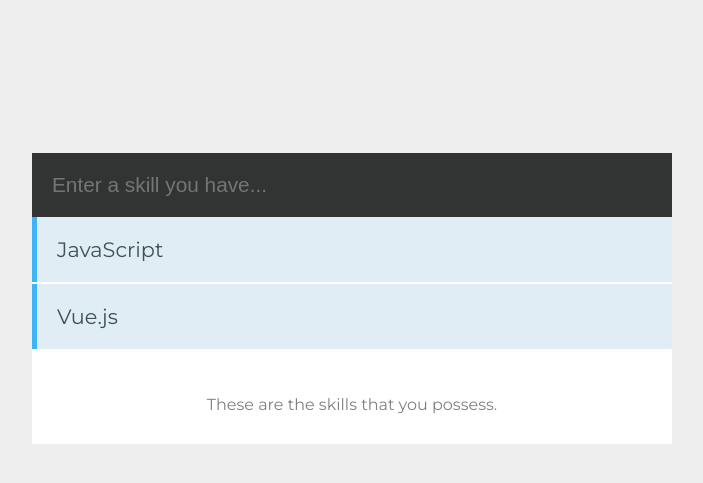
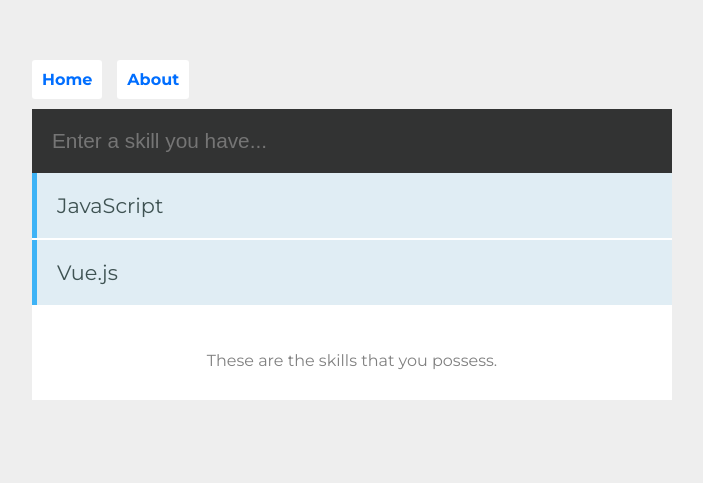
Before and after one commit to MHUS25/vuejs-app, a Vue app: page /#/ in a window 1280 px wide. Shown: the part 217-700 px from the top of the page, without its empty margins (288-991 px from the left). Built offline with nearby package versions, Linux system fonts and the light colour scheme; a small style sheet from the web is missing; the HTML template or start-up script is replaced by a standard one.

Commit message:
routing with vue-router

```diff
--- a/src/App.vue
+++ b/src/App.vue
@@ -1,7 +1,12 @@
-<template>
+  <template>
   <div id="app">
-    <Skills/>
+      <nav>
+        <router-link to="/">Home</router-link>
+        <router-link to="/about">About</router-link>
+      </nav>
+    <router-view/>
   </div>
+</template>
 </template>
 
 <script>
@@ -24,7 +29,6 @@
   display: grid;
   grid-template-rows: auto;
   justify-items: center;
-  align-items: center;
 }
 body, html {
   margin: 0;
@@ -33,4 +37,27 @@
 #app {
     width: 50%;
 }
+
+body {
+  background-color: #EEEEEE;
+  font-family: 'Montserrat', sans-serif;
+  display: grid;
+  grid-template-rows: auto;
+  justify-items: center;
+  padding-top: 50px;
+}
+
+nav {
+  padding: 20px 20px 20px 0;
+}
+
+nav a {
+  padding: 10px;
+  text-decoration: none;
+  background: #fff;
+  border-radius: 3px;
+  color: rgb(0, 110, 255);
+  font-weight: bold;
+  margin-right: 15px;
+}
 </style>
--- /dev/null
+++ b/src/components/About.vue
@@ -0,0 +1,6 @@
+<template>
+  <div class="about">
+    <h1>This is an about page</h1>
+    <p>Lorem ipsum dolor sit amet, consectetur adipiscing elit, sed do eiusmod tempor incididunt ut labore et dolore magna ali...</p>
+  </div>
+</template>
--- a/src/main.js
+++ b/src/main.js
@@ -1,10 +1,12 @@
 import Vue from 'vue'
 import App from './App.vue'
 import VeeValidate from 'vee-validate';
+import router from './router'
 
 Vue.use(VeeValidate);
 Vue.config.productionTip = false
 
 new Vue({
+  router,
   render: h => h(App),
 }).$mount('#app')
--- /dev/null
+++ b/src/router.js
@@ -0,0 +1,21 @@
+import Vue from 'vue'
+import Router from 'vue-router'
+import Skills from './components/Skills.vue'
+import About from './components/About.vue'
+
+Vue.use(Router)
+
+export default new Router({
+  routes: [
+    {
+      path: '/',
+      name: 'skills',
+      component: Skills
+    },
+    {
+      path: '/about',
+      name: 'about',
+      component: About
+    }
+  ]
+})
```
